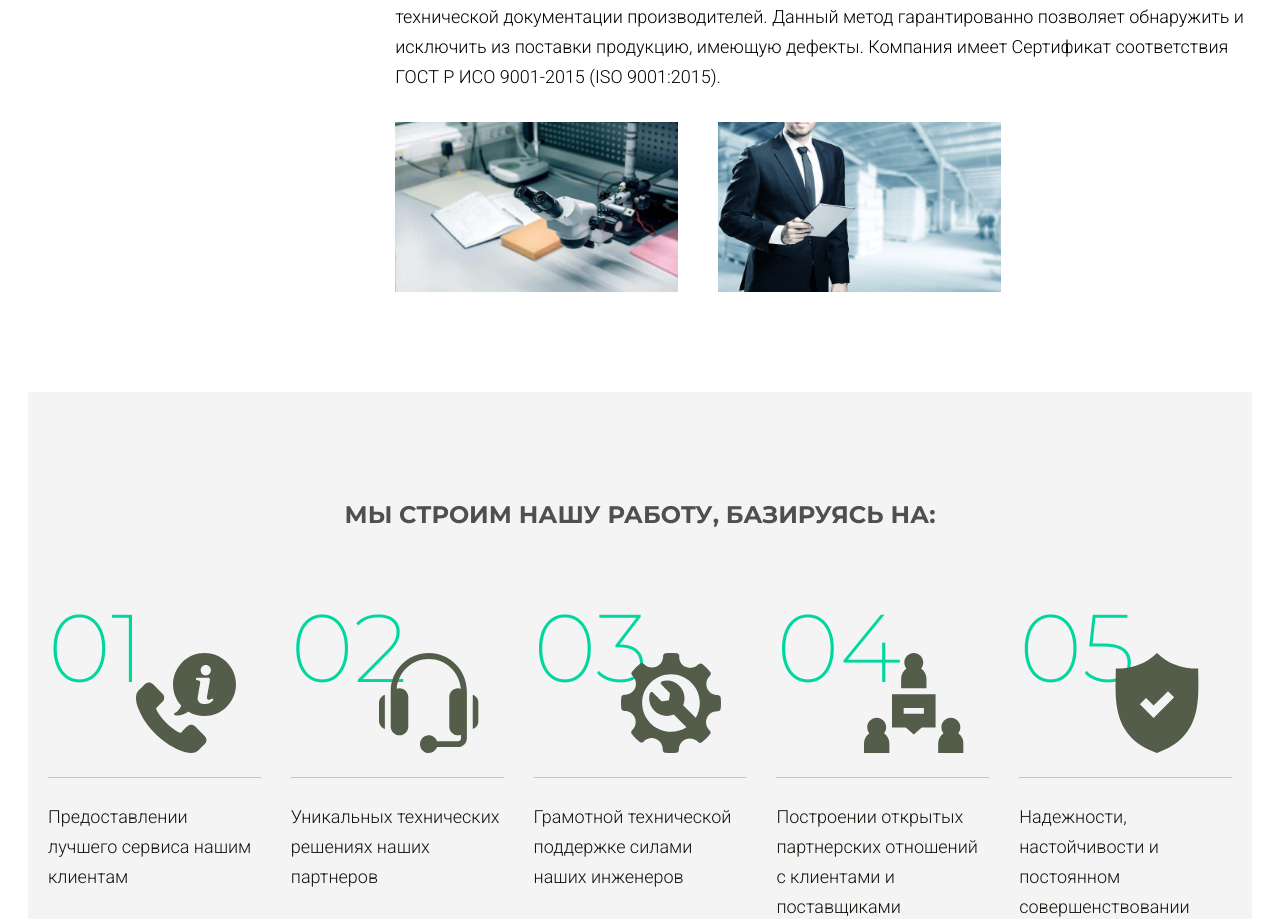
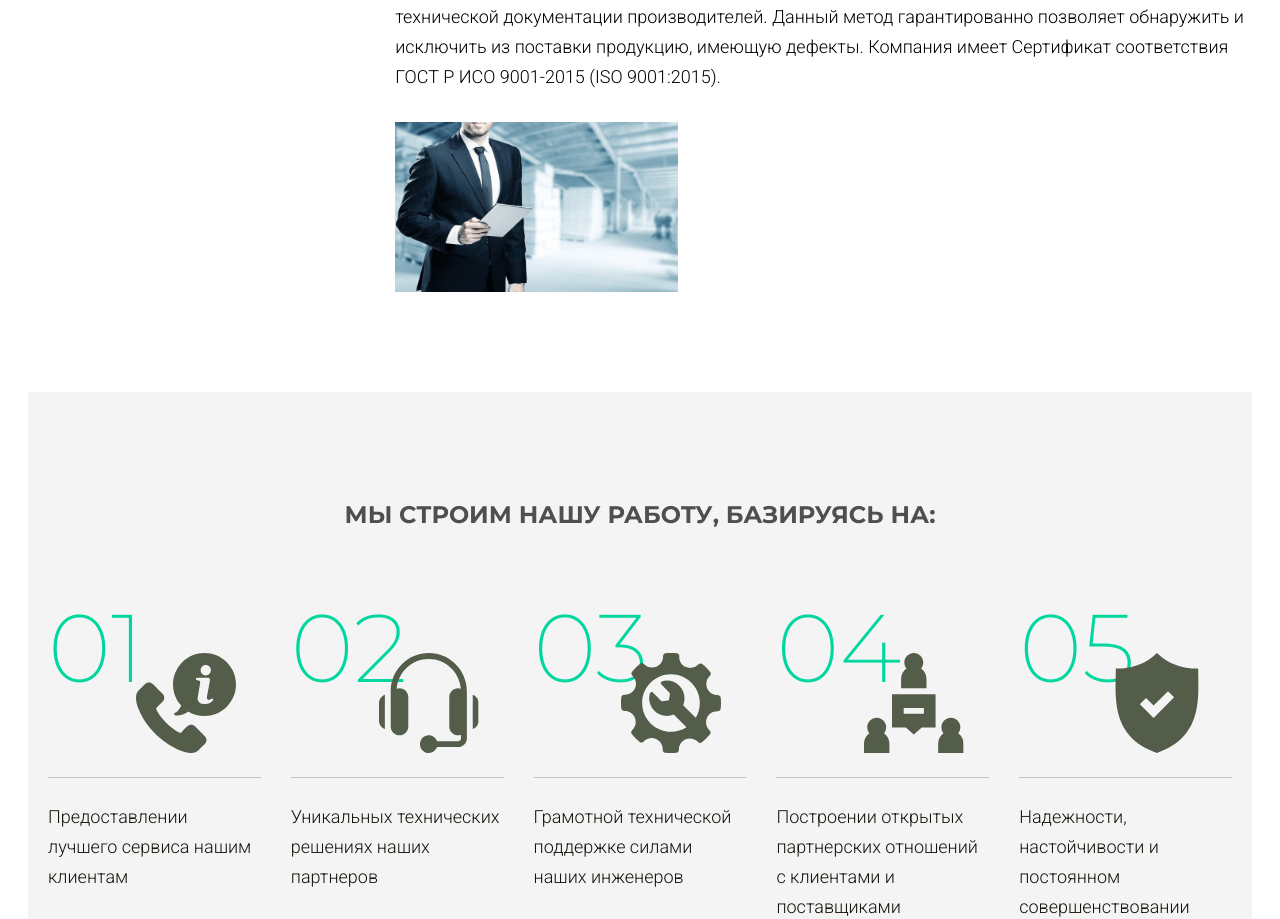
Before and after one commit to krastbiz/chips-landing, a Next.js app: page / in a window 1280 px wide. Shown: the part 1920-2839 px from the top of the page. Built offline with nearby package versions, Linux system fonts and the light colour scheme.

Commit message:
delete unused

```diff
--- a/components/HomePage/Home.jsx
+++ b/components/HomePage/Home.jsx
@@ -77,7 +77,6 @@ const Home = () => {
                 <Section
                     id="quality"
                     images={[
-                        { url: '/static/images/chip-7.jpeg', alt: 'Изображение чипа' },
                         { url: '/static/images/chip-8.jpeg', alt: 'Изображение чипа' },
                     ]}
                     title="КОНТРОЛЬ КАЧЕСТВА"
```
Also changed, not shown: public/static/images/chip-7.jpeg (deleted).
